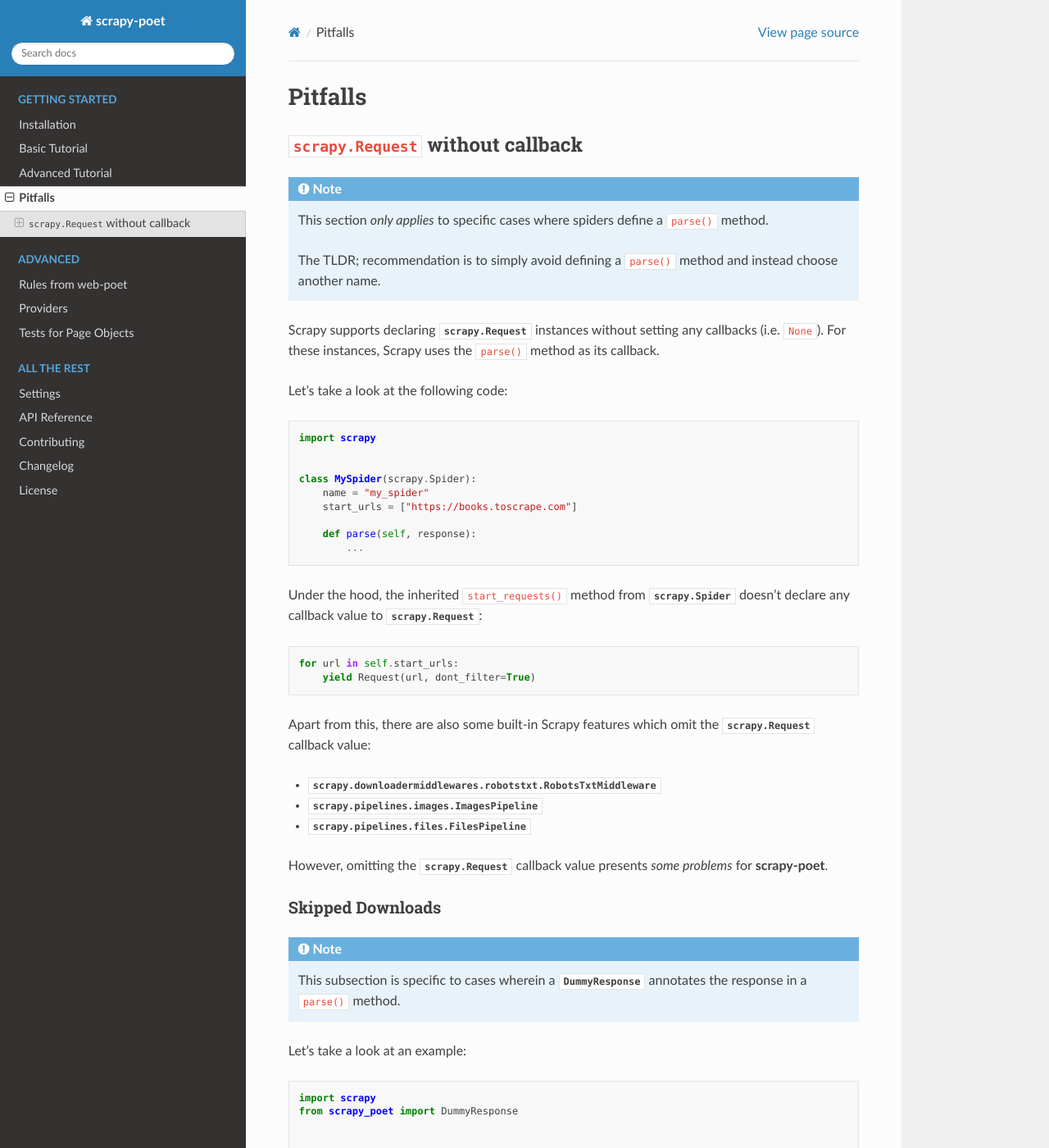
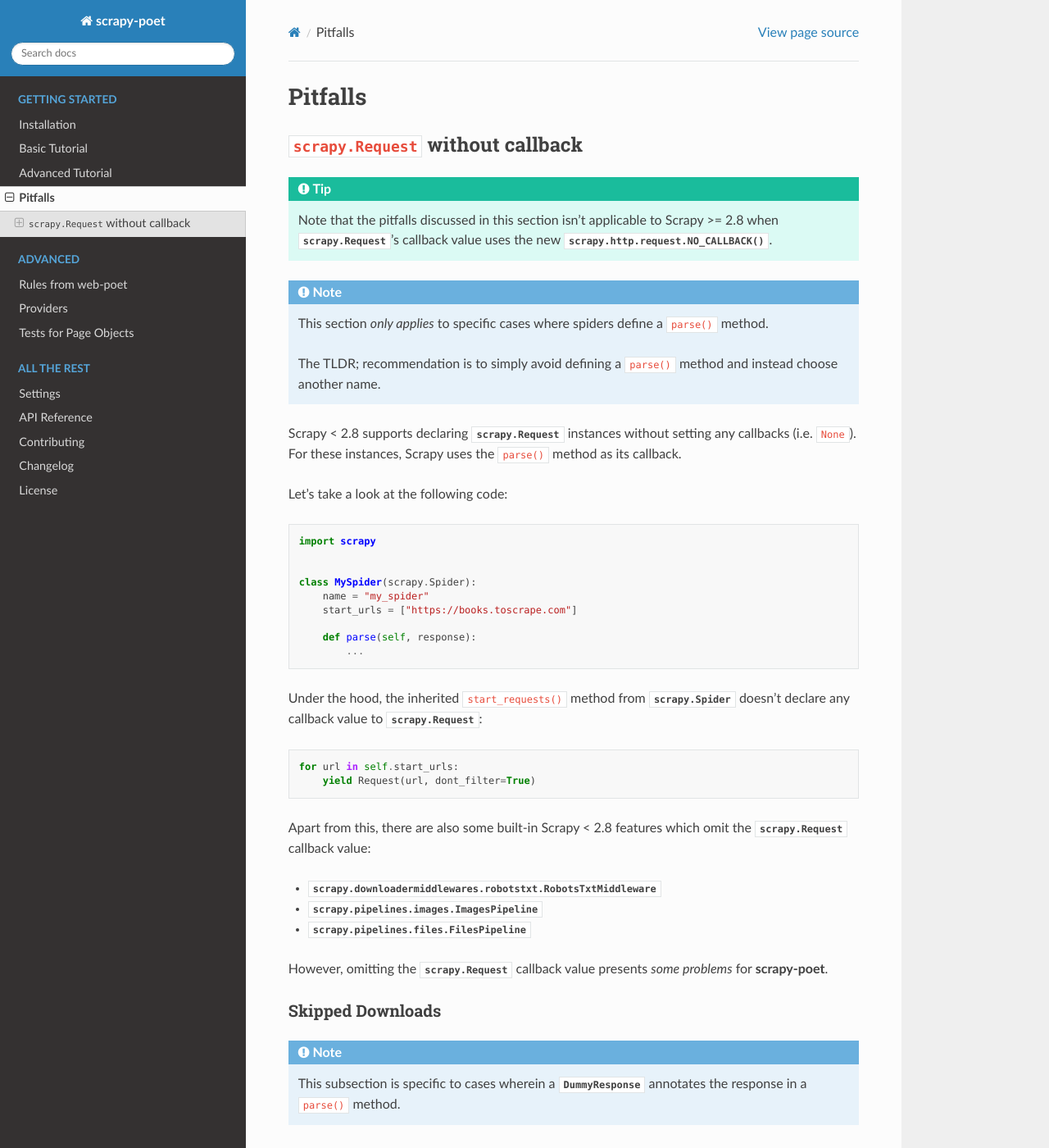
Before and after one commit to scrapinghub/scrapy-poet, a Sphinx documentation site: the page built from docs/intro/pitfalls.rst, in a window 1280 px wide and 1400 px high. Shown: the whole window at 82% size. Built offline with Sphinx 7.4.7 and the Read the Docs theme 2.0.0, drawn with Linux system fonts in a browser that asks for light colours; the version number could not be read and is left out; some of the changed text lies outside the part shown.

Commit message:
officially support scrapy.http.request.NO_CALLBACK on scrapy>=2.8

```diff
--- a/CHANGELOG.rst
+++ b/CHANGELOG.rst
@@ -79,6 +79,12 @@
 
 * Moved some of the utility functions from the test module into
   ``scrapy_poet.utils.testing``.
+
+* Supports the new :func:`scrapy.http.request.NO_CALLBACK` introduced in
+  **Scrapy 2.8**. This means that the :ref:`pitfalls` (introduced in
+  ``scrapy-poet==0.7.0``) when using the ``parse()`` method won't apply if
+  :class:`scrapy.Request <scrapy.http.Request>`'s callback is set to
+  :func:`scrapy.http.request.NO_CALLBACK`.
 
 * Documentation improvements.
 
--- a/docs/intro/pitfalls.rst
+++ b/docs/intro/pitfalls.rst
@@ -7,6 +7,12 @@
 ``scrapy.Request`` without callback
 ===================================
 
+.. tip::
+
+    Note that the pitfalls discussed in this section isn't applicable to
+    Scrapy >= 2.8 when :class:`scrapy.Request <scrapy.http.Request>`'s
+    callback value uses the new :func:`scrapy.http.request.NO_CALLBACK`.
+
 .. note::
 
     This section *only applies* to specific cases where spiders define a
@@ -15,9 +21,9 @@
     The TLDR; recommendation is to simply avoid defining a ``parse()`` method
     and instead choose another name.
 
-Scrapy supports declaring :class:`scrapy.Request <scrapy.http.Request>` instances
-without setting any callbacks (i.e. ``None``). For these instances, Scrapy uses
-the ``parse()`` method as its callback.
+Scrapy < 2.8 supports declaring :class:`scrapy.Request <scrapy.http.Request>`
+instances without setting any callbacks (i.e. ``None``). For these instances,
+Scrapy uses the ``parse()`` method as its callback.
 
 Let's take a look at the following code:
 
@@ -42,8 +48,8 @@
     for url in self.start_urls:
         yield Request(url, dont_filter=True)
 
-Apart from this, there are also some built-in Scrapy features which omit the
-:class:`scrapy.Request <scrapy.http.Request>` callback value:
+Apart from this, there are also some built-in Scrapy < 2.8 features which omit
+the :class:`scrapy.Request <scrapy.http.Request>` callback value:
 
 * :class:`scrapy.downloadermiddlewares.robotstxt.RobotsTxtMiddleware`
 * :class:`scrapy.pipelines.images.ImagesPipeline`
@@ -76,7 +82,7 @@
         def parse(self, response: DummyResponse):
             ...
 
-In order for the built-in Scrapy features listed above to work properly,
+In order for the built-in Scrapy < 2.8 features listed above to work properly,
 **scrapy-poet** chooses to ignore the :class:`~.DummyResponse`
 annotation completely. This means that the response is downloaded instead of
 being skipped.
```
Also changed, not shown: 4 other files.
